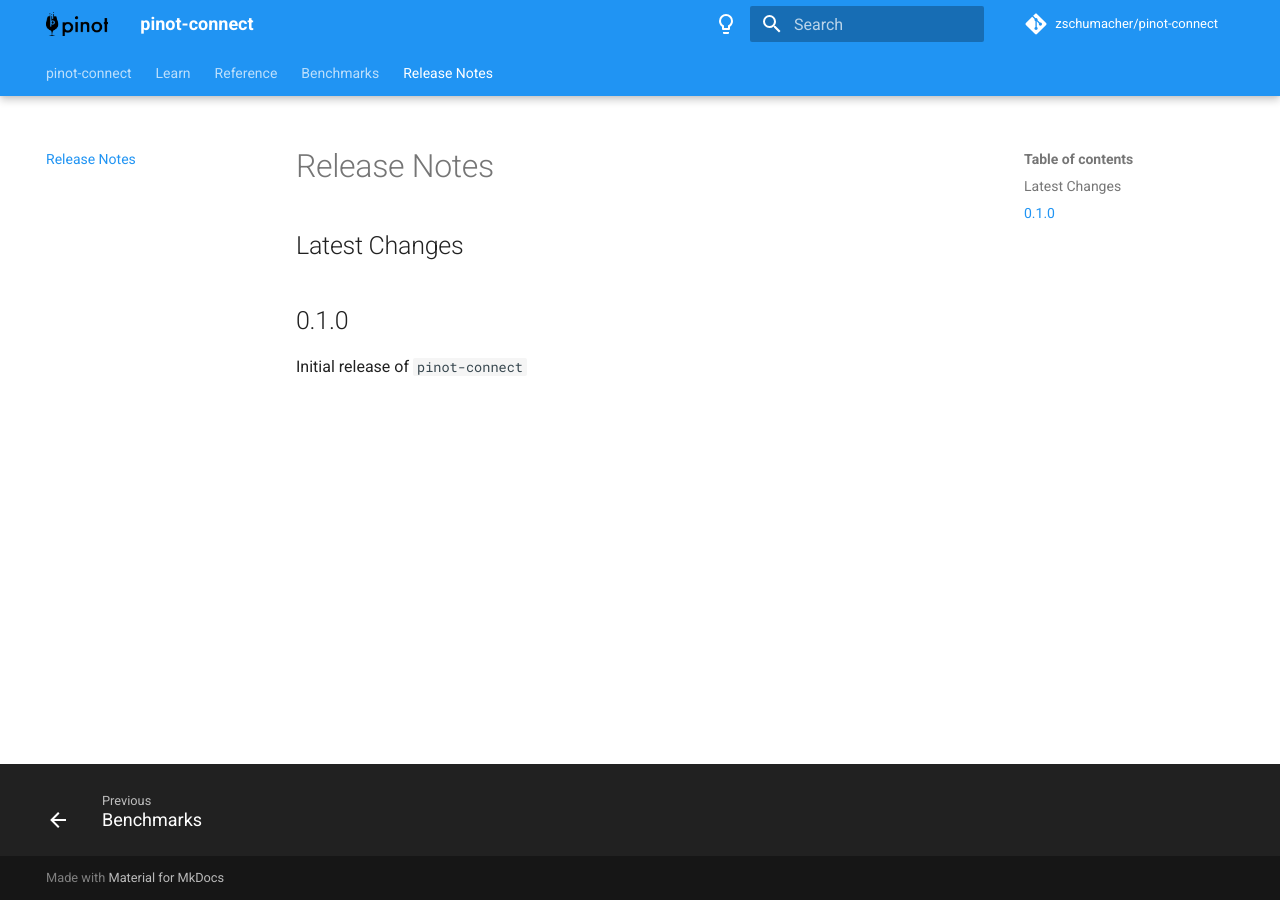
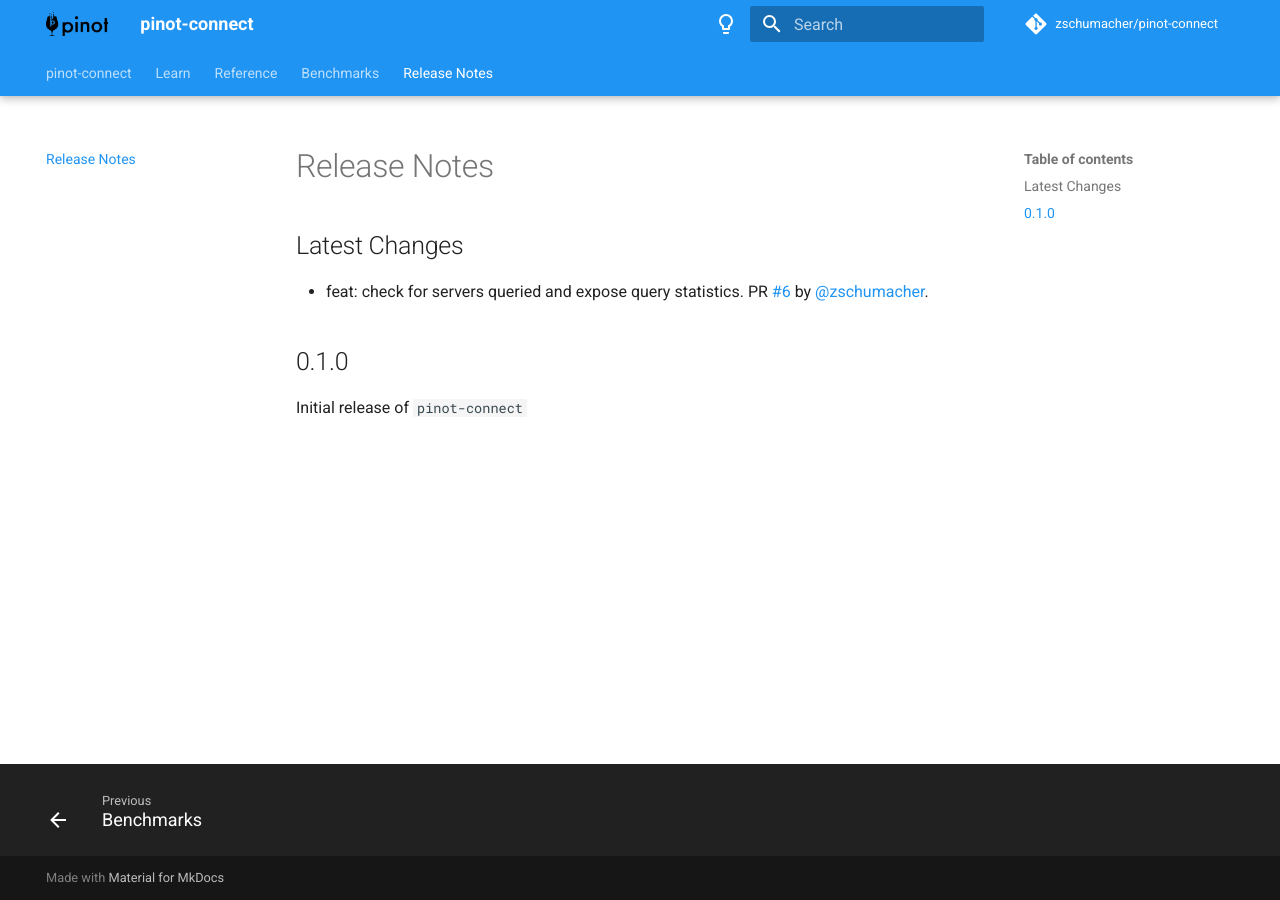
Before and after one commit to zschumacher/pinot-connect, an MkDocs documentation site: the page built from docs/release_notes.md, in a window 1280 px wide. Built offline with MkDocs 1.6.1 and Material for MkDocs 9.7.7, drawn with Linux system fonts in a browser that asks for light colours; comment, search, counter and statistics services are not loaded.

Commit message:
📝 Update release notes
[skip ci]

```diff
--- a/docs/release_notes.md
+++ b/docs/release_notes.md
@@ -1,4 +1,6 @@
 ## Latest Changes
+
+* feat: check for servers queried and expose query statistics. PR [#6](https://github.com/zschumacher/pinot-connect/pull/6) by [@zschumacher](https://github.com/zschumacher).
 
 ## 0.1.0
 Initial release of `pinot-connect`
```
